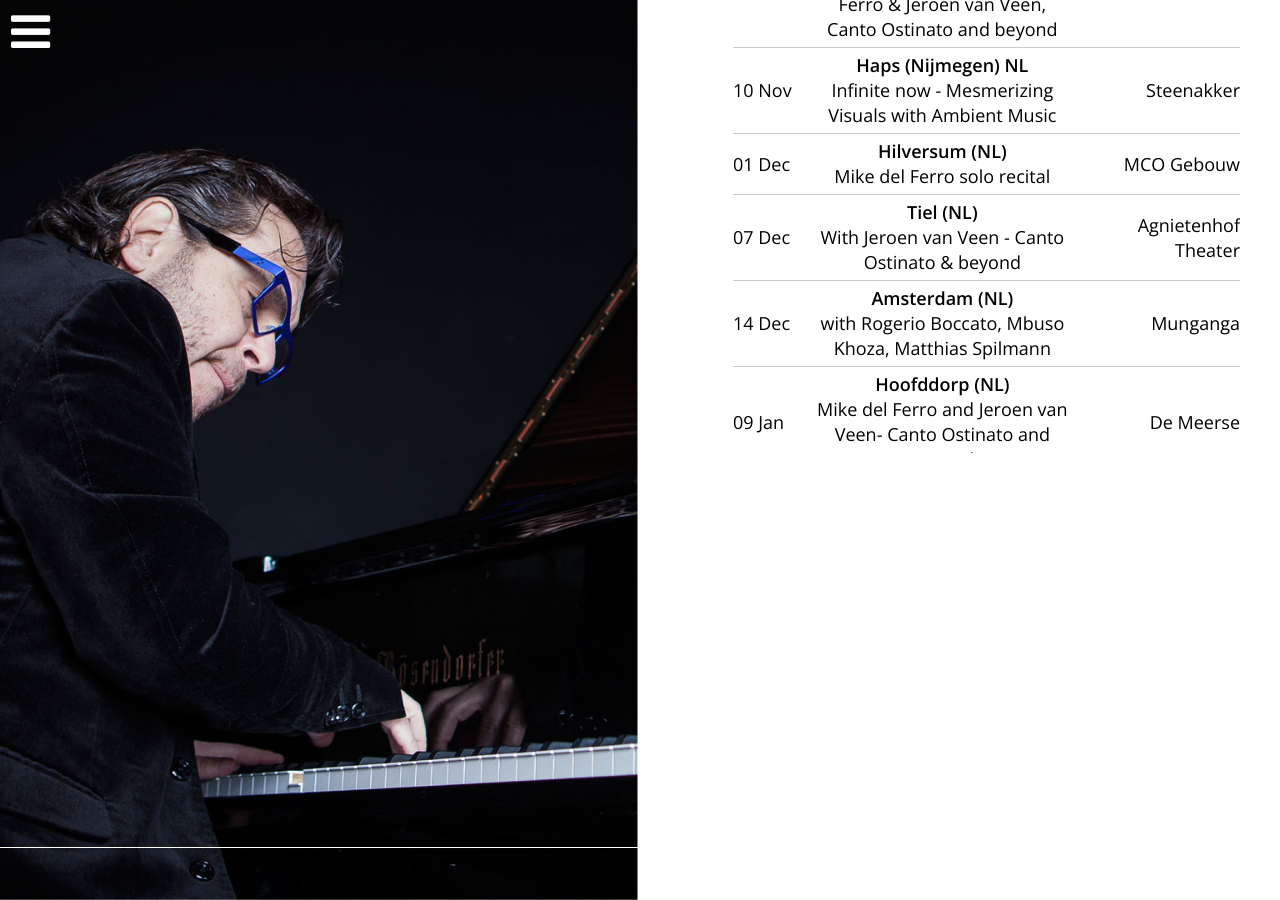
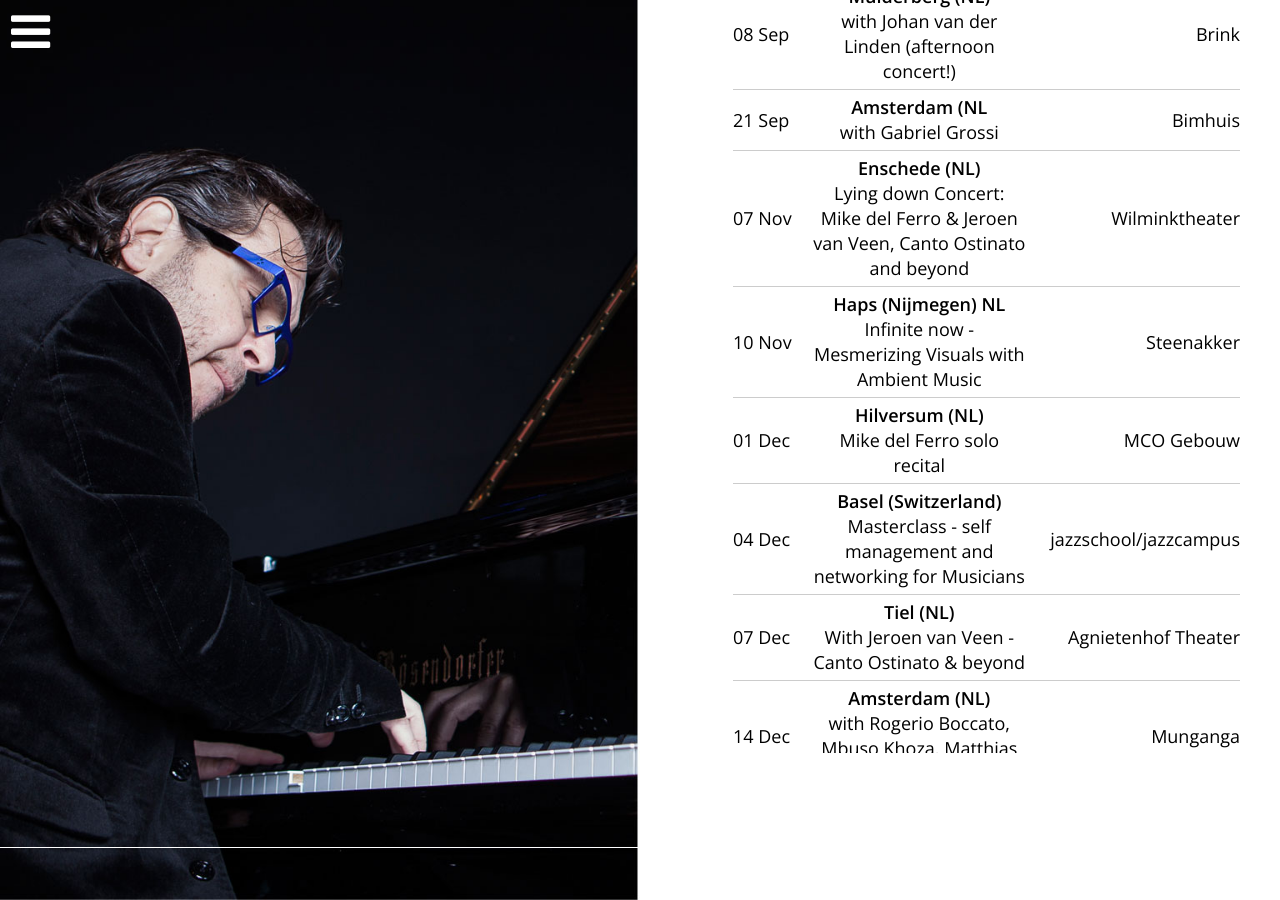
Before and after one commit to mikedelferro/website, a Jekyll site: the page built from agenda.html, in a window 1280 px wide and 900 px high, scrolled down 2385 px. Built offline with Jekyll 4.4.1, drawn with Linux system fonts in a browser that asks for light colours; nearby versions of some CDN libraries; some of the changed text lies outside the part shown.

Commit message:
Updated '_config.yml' via CloudCannon

```diff
--- a/_config.yml
+++ b/_config.yml
@@ -109,11 +109,11 @@
     location: TBA
     venue: Jokkmokk (Sweden)
     url:
-  - title: with Mbuso Khoza
-    date: 2019-06-21 23:00:00
-    location: the Chairman
-    venue: Durban (South Africa)
-    url: 'http://www.thechairmanlive.com/'
+  - title: Masterclass - self management and networking for Musicians
+    date: 2019-12-04 14:00:00
+    location: jazzschool/jazzcampus
+    venue: Basel (Switzerland)
+    url: www.jazzcampus.com
   - title: with Anders Bergcrantz and Hans de Waard
     date: 2019-08-10 19:00:00
     location: Seal Jazz Festival
```
